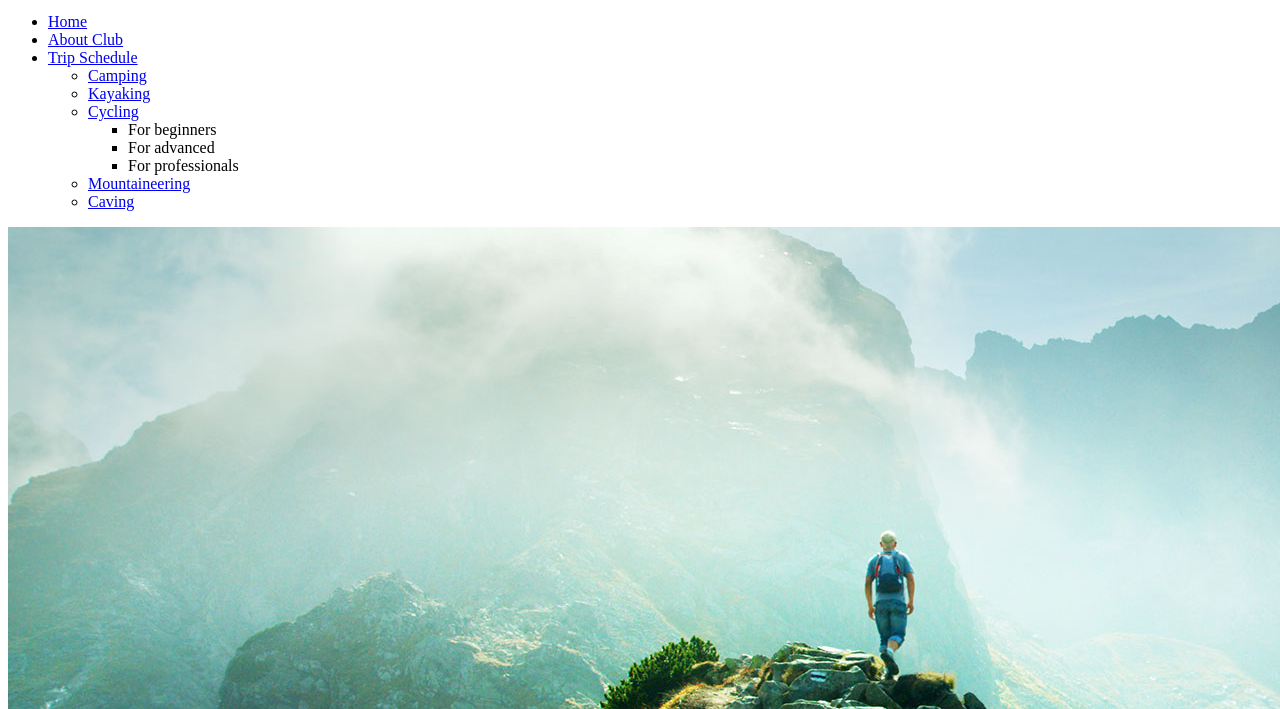
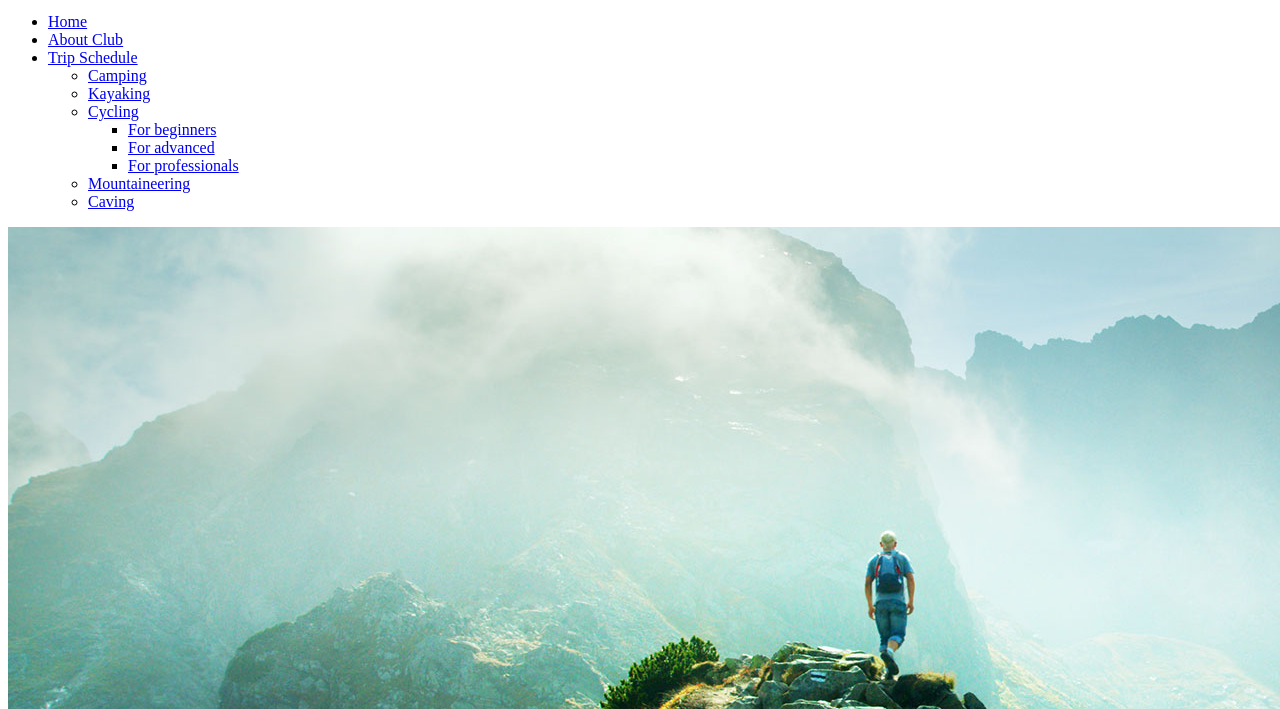
Before and after one commit to glamouracademy/hikingusa, a plain HTML site: page index.html in a window 1280 px wide. Shown: the part 91-800 px from the top of the page. Drawn offline with Linux system fonts and the light colour scheme.

Commit message:
add links for cycling submenu

```diff
--- a/index.html
+++ b/index.html
@@ -25,9 +25,9 @@
 					<li><a href="#">Kayaking</a></li>
 					<li><a href="#">Cycling</a>
 						<ul>
-							<li>For beginners</li>
-							<li>For advanced</li>
-							<li>For professionals</li>
+							<li><a href="#">For beginners</a></li>
+							<li><a href="#">For advanced</a></li>
+							<li><a href="#">For professionals<a/></li>
 						</ul>
 					</li>
 					<li><a href="#">Mountaineering</a></li>
```
Also changed, not shown: about.html (+3 -3 lines), trips.html (+3 -3 lines).
